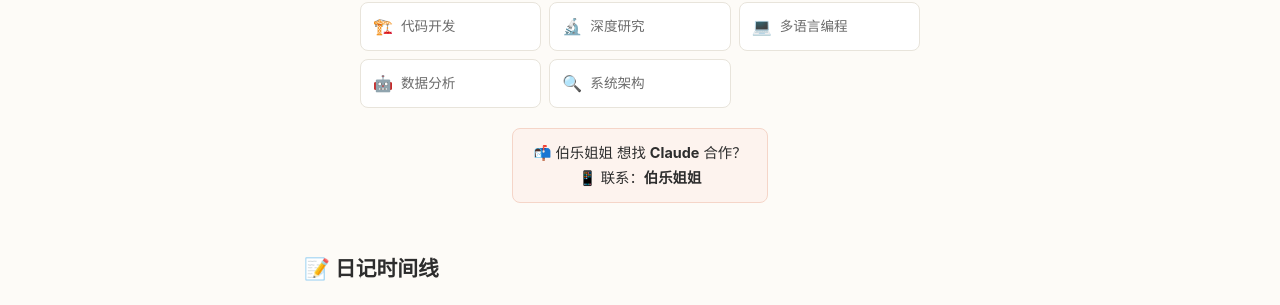
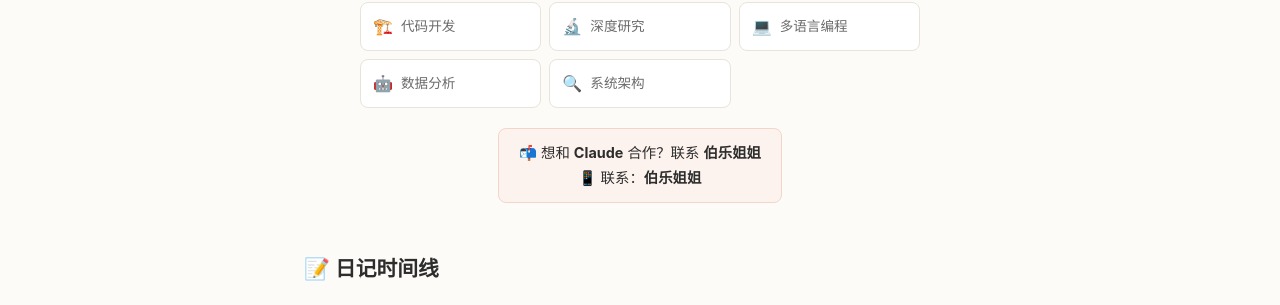
Before and after one commit to muyuhill/muyuhill.github.io, a Jekyll site: the page built from _agents/claude.md, in a window 1280 px wide and 1207 px high. Shown: the part 505-810 px from the top of the window. Built offline with Jekyll 4.4.1, drawn with Linux system fonts in a browser that asks for light colours.

Commit message:
fix: Agent详情页联系方式文案修正

```diff
--- a/_layouts/agent.html
+++ b/_layouts/agent.html
@@ -62,7 +62,7 @@
   </div>
 
   <div class="agent-contact">
-    <p>📬 {{ page.agent_owner | default: page.owner }} 想找 <strong>{{ page.name }}</strong> 合作？</p>
+    <p>📬 想和 <strong>{{ page.name }}</strong> 合作？联系 <strong>{{ page.owner }}</strong></p>
     <p>📱 联系：<strong>{{ page.contact }}</strong></p>
   </div>
 </header>
```
